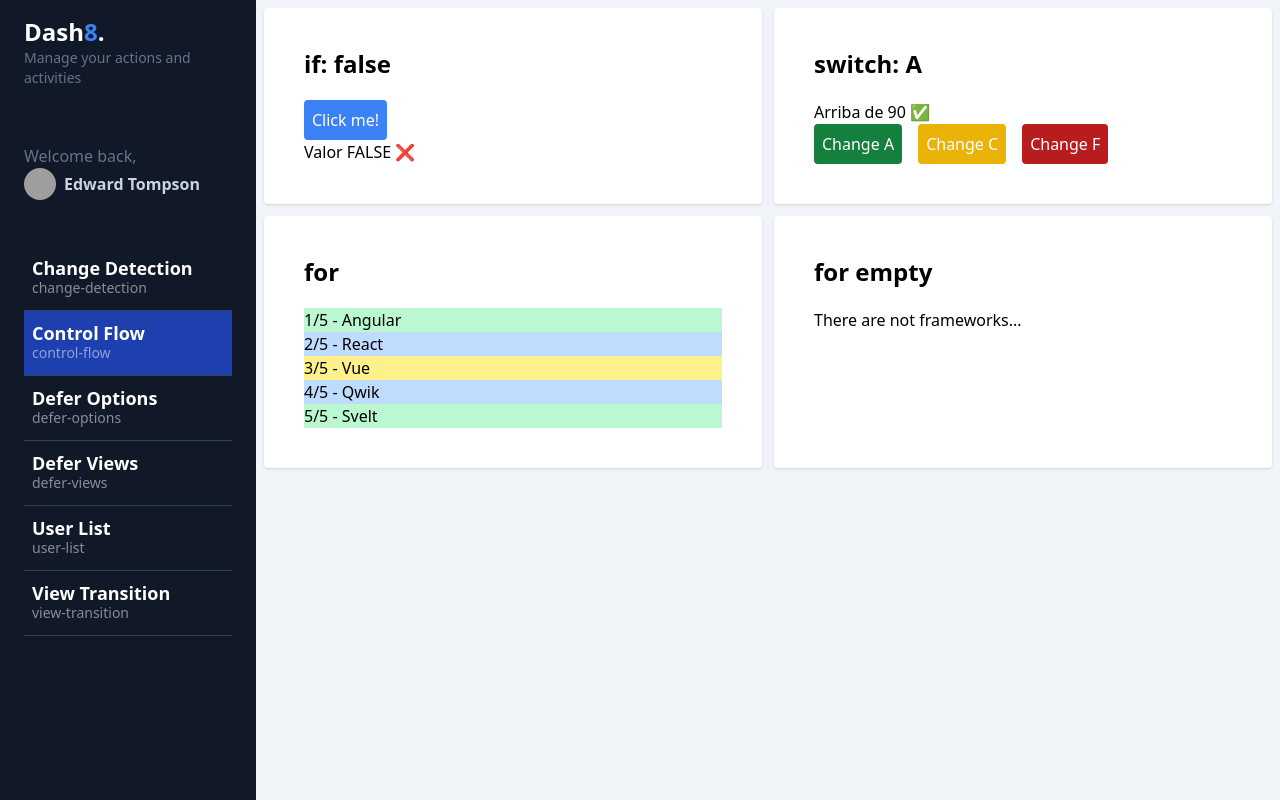
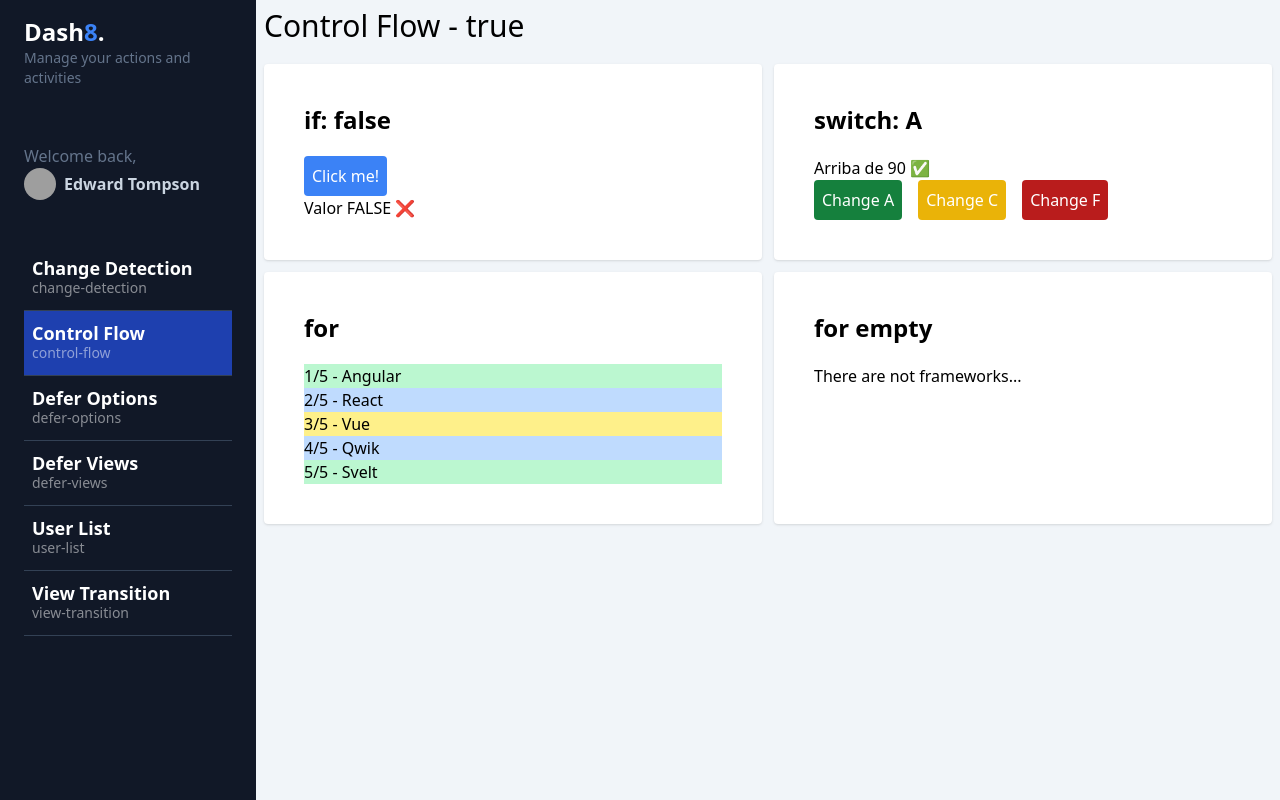
Before and after one commit to abelborit/angular-v17-dashboard-app, an Angular app: page /dashboard/control-flow in a window 1280 px wide. Built offline with nearby package versions, Linux system fonts and the light colour scheme; grey boxes are pictures that could not be loaded.

Commit message:
[FEAT] new options in @Input() with required & transform with booleanAttribute

```diff
--- a/src/app/dashboard/pages/control-flow-page/control-flow-page.component.html
+++ b/src/app/dashboard/pages/control-flow-page/control-flow-page.component.html
@@ -1,3 +1,5 @@
+<app-title title="Control Flow" withShadow />
+
 <section class="grid grid-cols-1 md:grid-cols-2 gap-3">
   <!-- @if else -->
   <div class="bg-white rounded shadow p-10">
--- a/src/app/dashboard/pages/control-flow-page/control-flow-page.component.ts
+++ b/src/app/dashboard/pages/control-flow-page/control-flow-page.component.ts
@@ -1,9 +1,10 @@
 import { Component, signal } from '@angular/core';
+import { TitleComponent } from '@shared/title/title.component';
 
 @Component({
   selector: 'app-control-flow-page',
   standalone: true,
-  imports: [],
+  imports: [TitleComponent],
   templateUrl: './control-flow-page.component.html',
   styleUrl: './control-flow-page.component.css',
 })
--- a/src/app/shared/title/title.component.html
+++ /dev/null
@@ -1 +0,0 @@
-<p>title works!</p>
--- a/src/app/shared/title/title.component.ts
+++ b/src/app/shared/title/title.component.ts
@@ -1,12 +1,15 @@
-import { Component } from '@angular/core';
+import { Component, Input, booleanAttribute } from '@angular/core';
 
 @Component({
   selector: 'app-title',
   standalone: true,
   imports: [],
-  templateUrl: './title.component.html',
-  styleUrl: './title.component.css'
+  template: ` <h1 class="text-3xl mb-5">{{ title }} - {{ withShadow }}</h1> `,
 })
 export class TitleComponent {
+  /* aquí se puede colocar title!: string con el ! o sino title: string = "" que es inicializarlo con el string vacio. En este caso se coloca con ! ya que como se le está diciendo que es un campo requerido entonces sí o sí tiene que venir, pero también se puede inicialiar con un string vacío */
+  @Input({ required: true }) title!: string;
 
+  /* en este caso se está trabajando con transform y con booleanAttribute para que tenga una forma similar a la que trabaja con React cuando se le pasa un atributo, es decir, si está el atributo entonces significa que es un True y si no está entonces es un False. Trabajar de esta forma nos ayuda a evitar colocar todo el atributo con su valor, es decir, nos ahorra escribir [withShadow]=true o [withShadow]=false y ahora solo se coloca o no el atributo withShadow */
+  @Input({ transform: booleanAttribute }) withShadow: boolean = false;
 }
```
Also changed, not shown: src/app/shared/title/title.component.css (deleted).
